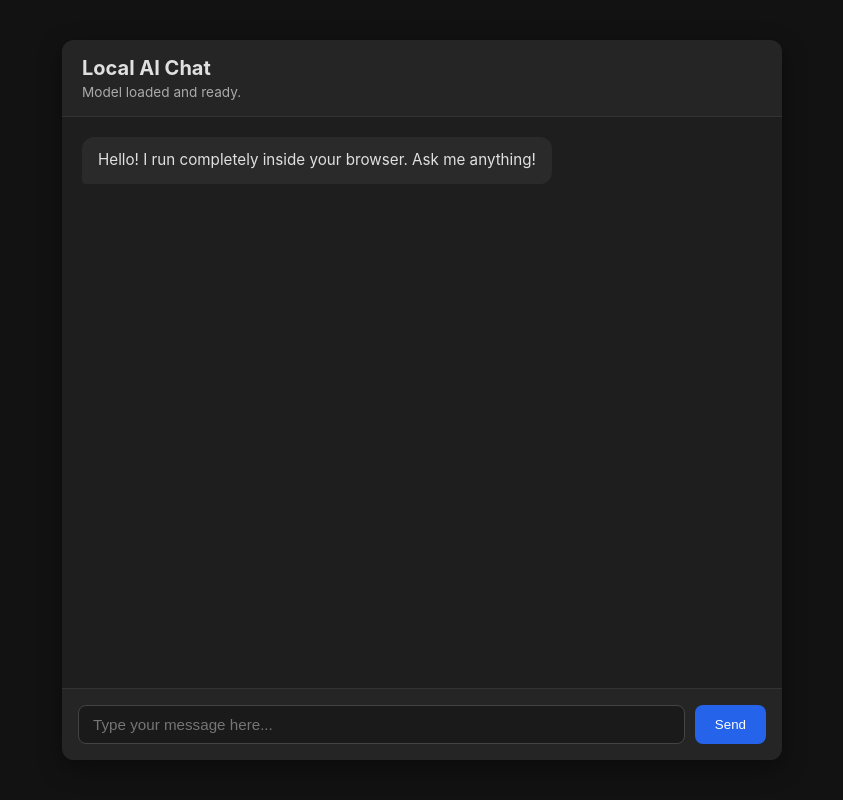
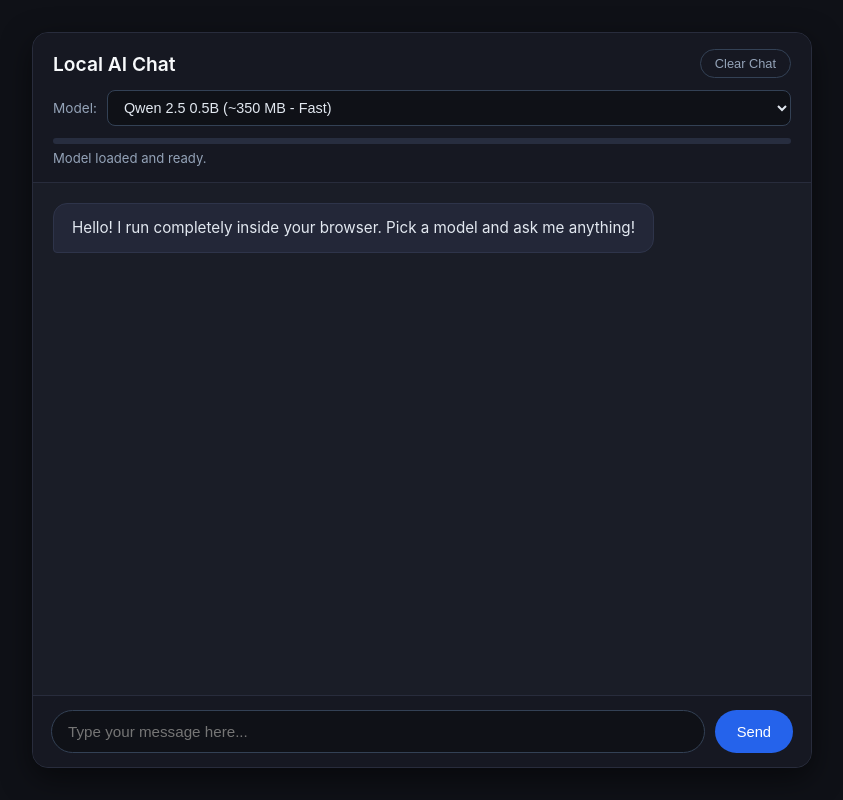
Before and after one commit to Ujjawalmaurya/WebLLM, a website built with Vite: page index.html in a window 1280 px wide. Shown: the whole page, without its empty margins (218-1061 px from the left). Built offline with nearby package versions, Linux system fonts and the light colour scheme; what @mlc-ai/web-llm would draw is missing.

Commit message:
add model selector, progress bar, and stop generation

```diff
--- a/index.html
+++ b/index.html
@@ -9,13 +9,32 @@
   <body>
     <div class="chat-app">
       <header class="chat-header">
-        <h1>Local AI Chat</h1>
-        <p id="statusText" class="status-text">Starting engine...</p>
+        <div class="header-top">
+          <h1>Local AI Chat</h1>
+          <button id="clearButton" class="btn-secondary" type="button">Clear Chat</button>
+        </div>
+
+        <div class="header-controls">
+          <label for="modelSelect">Model:</label>
+          <select id="modelSelect">
+            <option value="Qwen2.5-0.5B-Instruct-q4f16_1-MLC">Qwen 2.5 0.5B (~350 MB - Fast)</option>
+            <option value="SmolLM2-135M-Instruct-q0f16-MLC">SmolLM2 135M (~140 MB - Tiny)</option>
+            <option value="Llama-3.2-1B-Instruct-q4f16_1-MLC">Llama 3.2 1B (~880 MB - Balanced)</option>
+            <option value="Llama-3.2-3B-Instruct-q4f16_1-MLC">Llama 3.2 3B (~2 GB - Smart)</option>
+          </select>
+        </div>
+
+        <div id="progressBox" class="progress-box">
+          <div class="progress-bar-bg">
+            <div id="progressBar" class="progress-bar-fill"></div>
+          </div>
+          <p id="statusText" class="status-text">Initialising...</p>
+        </div>
       </header>
 
       <main id="chatMessages" class="chat-messages">
         <div class="message assistant">
-          <div class="bubble">Hello! I run completely inside your browser. Ask me anything!</div>
+          <div class="bubble">Hello! I run completely inside your browser. Pick a model and ask me anything!</div>
         </div>
       </main>
 
@@ -29,6 +48,7 @@
             required
           />
           <button id="sendButton" type="submit">Send</button>
+          <button id="stopButton" class="btn-stop" type="button" style="display: none;">Stop</button>
         </form>
       </footer>
     </div>
--- a/src/main.js
+++ b/src/main.js
@@ -1,5 +1,5 @@
 //! ==========================================================================
-//! Local WebLLM Chat - Web Worker & Streaming Setup
+//! Local WebLLM Chat - Model Selector, Progress Bar
 //! ==========================================================================
 
 import { CreateWebWorkerMLCEngine } from '@mlc-ai/web-llm';
--- a/src/style.css
+++ b/src/style.css
@@ -1,4 +1,4 @@
-/* Basic styles */
+/* Styling for Phase 3 */
 * {
   box-sizing: border-box;
   margin: 0;
@@ -7,54 +7,120 @@
 
 body {
   font-family: -apple-system, BlinkMacSystemFont, 'Segoe UI', Roboto, sans-serif;
-  background-color: #121212;
-  color: #e0e0e0;
+  background-color: #0f1117;
+  color: #e2e8f0;
   display: flex;
   justify-content: center;
   align-items: center;
   min-height: 100vh;
+  padding: 16px;
 }
 
 .chat-app {
   width: 100%;
-  max-width: 720px;
-  height: 90vh;
+  max-width: 780px;
+  height: 92vh;
   display: flex;
   flex-direction: column;
-  background-color: #1e1e1e;
-  border-radius: 12px;
+  background-color: #1a1d27;
+  border-radius: 16px;
   overflow: hidden;
-  box-shadow: 0 8px 24px rgba(0, 0, 0, 0.4);
+  box-shadow: 0 10px 30px rgba(0, 0, 0, 0.5);
+  border: 1px solid #282c3c;
 }
 
+/* Header */
 .chat-header {
   padding: 16px 20px;
-  background-color: #252525;
-  border-bottom: 1px solid #333;
+  background-color: #161822;
+  border-bottom: 1px solid #282c3c;
+  display: flex;
+  flex-direction: column;
+  gap: 12px;
 }
 
-.chat-header h1 {
-  font-size: 1.25rem;
-  margin-bottom: 4px;
+.header-top {
+  display: flex;
+  justify-content: space-between;
+  align-items: center;
+}
+
+.header-top h1 {
+  font-size: 1.2rem;
+  font-weight: 600;
+  color: #f8fafc;
+}
+
+.header-controls {
+  display: flex;
+  align-items: center;
+  gap: 10px;
+}
+
+.header-controls label {
+  font-size: 0.85rem;
+  color: #94a3b8;
+}
+
+.header-controls select {
+  flex: 1;
+  background-color: #0f1117;
+  color: #e2e8f0;
+  border: 1px solid #334155;
+  border-radius: 8px;
+  padding: 8px 12px;
+  font-size: 0.9rem;
+  outline: none;
+}
+
+.header-controls select:focus {
+  border-color: #3b82f6;
+}
+
+/* Progress bar */
+.progress-box {
+  display: flex;
+  flex-direction: column;
+  gap: 6px;
+}
+
+.progress-bar-bg {
+  width: 100%;
+  height: 6px;
+  background-color: #272d3f;
+  border-radius: 999px;
+  overflow: hidden;
+}
+
+.progress-bar-fill {
+  width: 0%;
+  height: 100%;
+  background: linear-gradient(90deg, #3b82f6, #60a5fa);
+  border-radius: 999px;
+  transition: width 0.25s ease;
 }
 
 .status-text {
-  font-size: 0.85rem;
-  color: #aaa;
+  font-size: 0.82rem;
+  color: #94a3b8;
+  white-space: nowrap;
+  overflow: hidden;
+  text-overflow: ellipsis;
 }
 
+/* Chat messages list */
 .chat-messages {
   flex: 1;
   overflow-y: auto;
   padding: 20px;
   display: flex;
   flex-direction: column;
-  gap: 12px;
+  gap: 14px;
 }
 
 .message {
   display: flex;
-  max-width: 80%;
+  max-width: 82%;
 }
 
 .message.user {
@@ -66,10 +132,11 @@ body {
 }
 
 .bubble {
-  padding: 12px 16px;
-  border-radius: 12px;
+  padding: 12px 18px;
+  border-radius: 14px;
   font-size: 0.95rem;
-  line-height: 1.5;
+  line-height: 1.55;
+  word-break: break-word;
 }
 
 .message.user .bubble {
@@ -79,15 +146,17 @@ body {
 }
 
 .message.assistant .bubble {
-  background-color: #2a2a2a;
-  color: #e0e0e0;
+  background-color: #232738;
+  color: #e2e8f0;
   border-bottom-left-radius: 4px;
+  border: 1px solid #2e344a;
 }
 
+/* Footer & Inputs */
 .chat-footer {
-  padding: 16px;
-  background-color: #252525;
-  border-top: 1px solid #333;
+  padding: 14px 18px;
+  background-color: #161822;
+  border-top: 1px solid #282c3c;
 }
 
 .chat-form {
@@ -97,30 +166,62 @@ body {
 
 .chat-form input {
   flex: 1;
-  padding: 10px 14px;
-  background-color: #1a1a1a;
-  border: 1px solid #444;
-  border-radius: 8px;
+  padding: 12px 16px;
+  background-color: #0f1117;
+  border: 1px solid #334155;
+  border-radius: 35px;
   color: #fff;
   font-size: 0.95rem;
 }
 
 .chat-form input:focus {
   outline: none;
-  border-color: #2563eb;
+  border-color: #3b82f6;
 }
 
-.chat-form button {
-  padding: 10px 20px;
+button {
+  cursor: pointer;
+  font-weight: 500;
+  transition: opacity 0.2s ease, transform 0.1s ease;
+}
+
+button:active {
+  transform: scale(0.98);
+}
+
+button:disabled {
+  opacity: 0.5;
+  cursor: not-allowed;
+}
+
+#sendButton {
+  padding: 10px 22px;
   background-color: #2563eb;
   border: none;
-  border-radius: 8px;
+  border-radius: 35px;
   color: #fff;
-  cursor: pointer;
-  font-weight: 500;
+  font-size: 0.92rem;
 }
 
-.chat-form button:disabled {
-  background-color: #444;
-  cursor: not-allowed;
+.btn-stop {
+  padding: 10px 22px;
+  background-color: #dc2626;
+  border: none;
+  border-radius: 35px;
+  color: #fff;
+  font-size: 0.92rem;
 }
+
+.btn-secondary {
+  padding: 6px 14px;
+  background-color: transparent;
+  border: 1px solid #334155;
+  border-radius: 35px;
+  color: #94a3b8;
+  font-size: 0.8rem;
+}
+
+.btn-secondary:hover {
+  color: #e2e8f0;
+  border-color: #64748b;
+}
```
